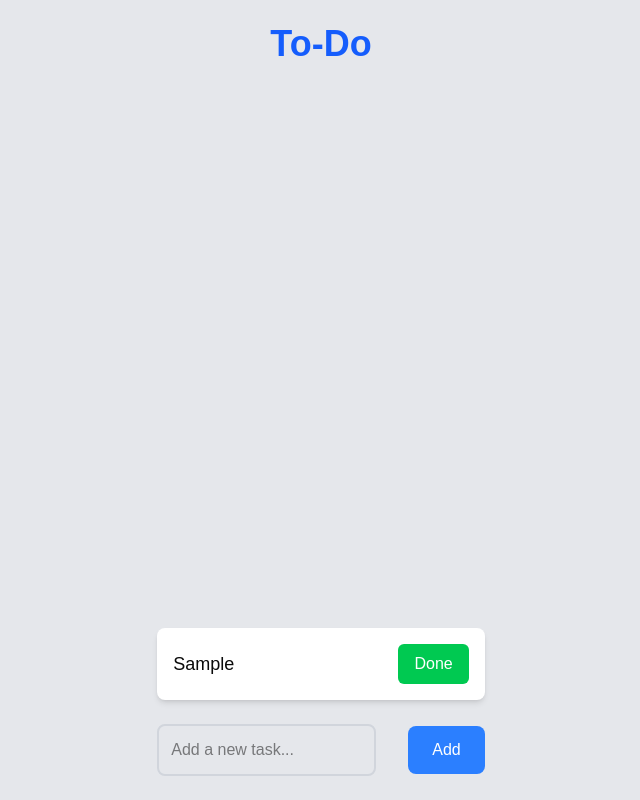
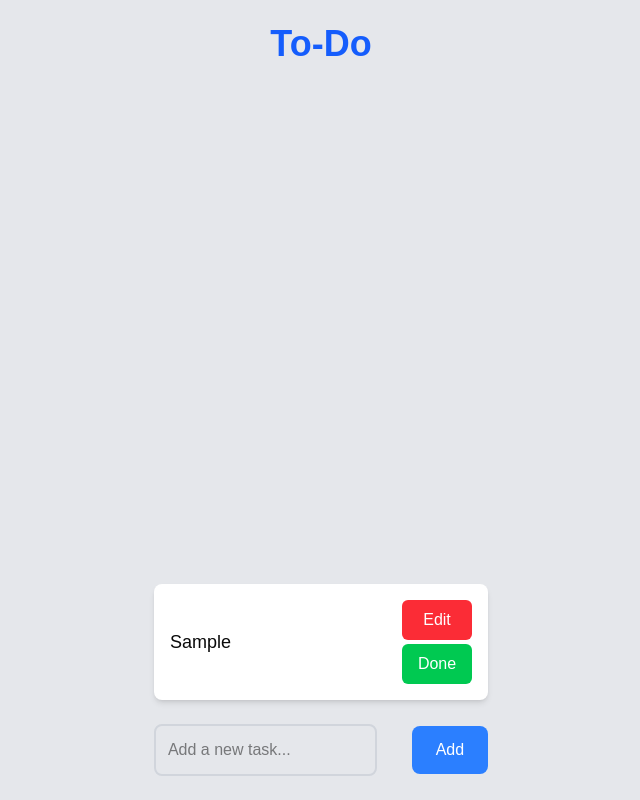
Before and after one commit to dsaikiran01/NextJS, a Next.js app: page / in a window 1280 px wide. Both pictures are taken after typing "Sample" into the empty fields and a click on the button "Add". Shown: the whole page, without its empty margins (319-959 px from the left). Built offline with nearby package versions, Linux system fonts and the light colour scheme.

Commit message:
added edit functionality and button disable

```diff
--- a/src/app/page.tsx
+++ b/src/app/page.tsx
@@ -1,11 +1,13 @@
 'use client'
 
-import { useEffect, useState } from "react";
+import { useEffect, useState, useRef } from "react";
 
 export default function Home() {
-  const [toDoList, setToDoList] = useState<{[key: string] : string}>({});
+  const [toDoList, setToDoList] = useState<{ [key: string]: string }>({});
   const [inputValue, setInputValue] = useState('');
+  const [editValue, setEditValue] = useState('');
   const [index, setIndex] = useState<number>(0);
+  const [editingIndex, setEditingIndex] = useState<string | null>(null);
 
   const handleDone = (id: string) => {
     console.log(id);
@@ -15,28 +17,68 @@ export default function Home() {
     setToDoList(updateList);
   }
 
-  const handleAdd = (listEle: string) => {
-    setToDoList(prev => ({...prev, [index]: listEle}));
-    setIndex(prevIndex => prevIndex+1);
+  const handleAdd = () => {
+    if (editingIndex === null) {
+      setToDoList(prev => ({ ...prev, [index]: inputValue }));
+      setIndex(prevIndex => prevIndex + 1);
       setInputValue('');
+    } else {
+      setToDoList(prev => ({ ...prev, [editingIndex]: editValue }));
+      setEditingIndex(null);
+    }
+  }
+
+  const editEvent = (index: string) => {
+    setEditingIndex(index);
+    setEditValue(toDoList[index]);
   }
 
   const listall = () => {
     // console.log(toDoList);
     const ele = [];
-    for(const index in toDoList) {
+    for (const index in toDoList) {
       ele.push(
         <div
           key={index}
           className="flex items-center justify-between max-w-3xl bg-white p-4 rounded-lg shadow-md mb-3 hover:bg-gray-50 transition duration-200"
         >
-        <span className="text-lg">{toDoList[index]}</span>
+          <input
+            className="text-lg"
+            value={editingIndex === index ? editValue : toDoList[index]}
+            onChange={e => setEditValue(e.target.value)}
+            disabled={editingIndex !== index}
+
+          />
+          <div
+            className="flex flex-col gap-1"
+          >
+            {editingIndex === index ? (
+              <button
+                onClick={handleAdd}
+                className="bg-green-500 text-white px-4 py-2 rounded-md hover:bg-green-600 transition duration-200"
+              >
+                Save
+              </button>
+            ) :
+              (
+                <button
+                  onClick={() => editEvent(index)}
+                  className="bg-red-500 text-white px-4 py-2 rounded-md hover:bg-red-600 transition duration-200"
+                >
+                  Edit
+                </button>
+              )}
             <button
               onClick={() => handleDone(index)}
-          className="bg-green-500 text-white px-4 py-2 rounded-md hover:bg-green-600 transition duration-200"
+              className={
+                editingIndex !== index ?
+                  "bg-green-500 text-white px-4 py-2 rounded-md hover:bg-green-600 transition duration-200" :
+                  "bg-gray-500 text-gray-400 px-4 py-2 rounded-md"}
+              disabled={editingIndex === index}
             >
               Done
             </button>
+          </div>
         </div>
       )
     }
@@ -44,8 +86,8 @@ export default function Home() {
   };
 
   const handleKeyDown = (e: any) => {
-    if(e.key === 'Enter') {
-      handleAdd(inputValue)
+    if (e.key === 'Enter') {
+      handleAdd()
     }
   }
 
@@ -72,7 +114,7 @@ export default function Home() {
           />
           <button
             className="w-full md:w-auto bg-blue-500 text-white px-6 py-3 rounded-lg hover:bg-blue-600 transition duration-200"
-            onClick={() => handleAdd(inputValue)}
+            onClick={() => handleAdd()}
           >
             Add
           </button>
```
Lines whose indentation alone changed are shown as unchanged.
